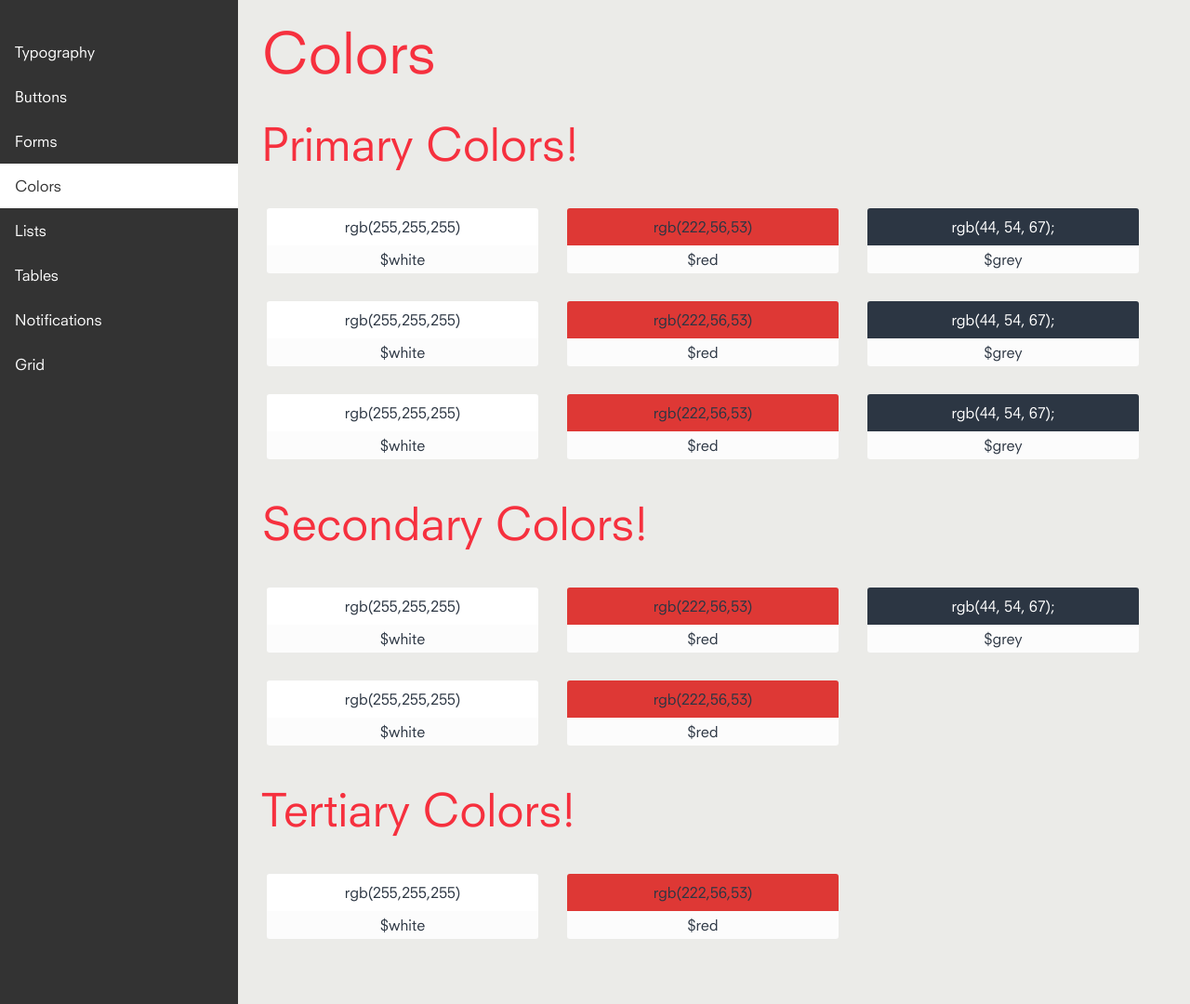
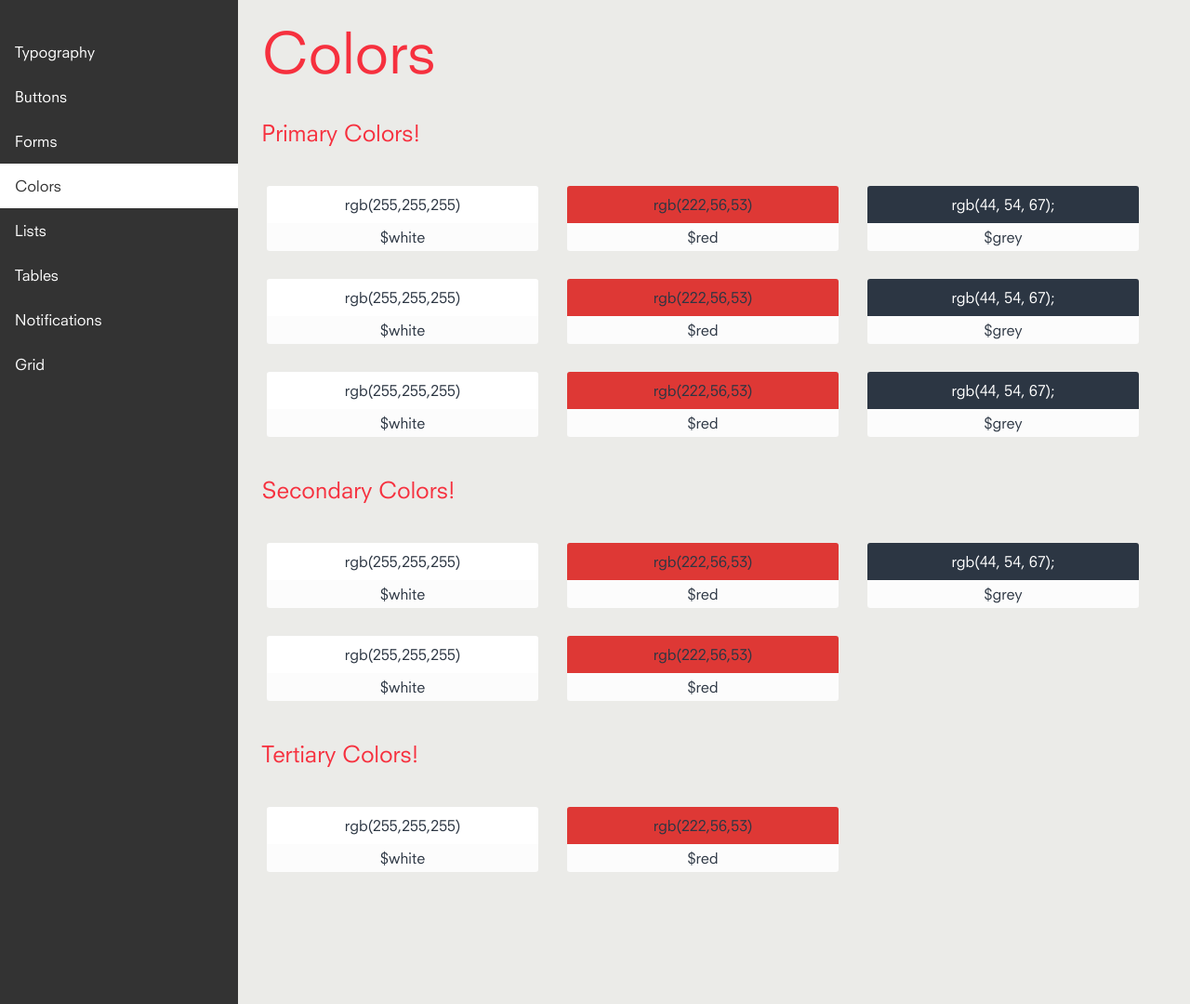
Before and after one commit to EMT/patterns, a Jekyll site: the page built from colors.html, in a window 1280 px wide and 1080 px high. Shown: the whole window at 93% size. Built offline with Jekyll 4.4.1, drawn with Linux system fonts in a browser that asks for light colours.

Commit message:
Reduce header size on colours page

```diff
--- a/colors.html
+++ b/colors.html
@@ -3,7 +3,7 @@ layout: default
 ---
 <section class="colors">
 	<h1 class="style-title">Colors</h1>
-	<h2>Primary Colors!</h2>
+	<h4>Primary Colors!</h4>
 		<div class="color-wrapper">
 			<div class="color-block">
 				<div class="color-code">
@@ -78,7 +78,7 @@ layout: default
 				</div>
 			</div>
 		</div>
-		<h2>Secondary Colors!</h2>
+		<h4>Secondary Colors!</h4>
 		<div class="color-wrapper">
 			<div class="color-block">
 				<div class="color-code">
@@ -121,7 +121,7 @@ layout: default
 				</div>
 			</div>
 		</div>
-		<h2>Tertiary Colors!</h2>
+		<h4>Tertiary Colors!</h4>
 		<div class="color-wrapper">
 			<div class="color-block">
 				<div class="color-code">
```
